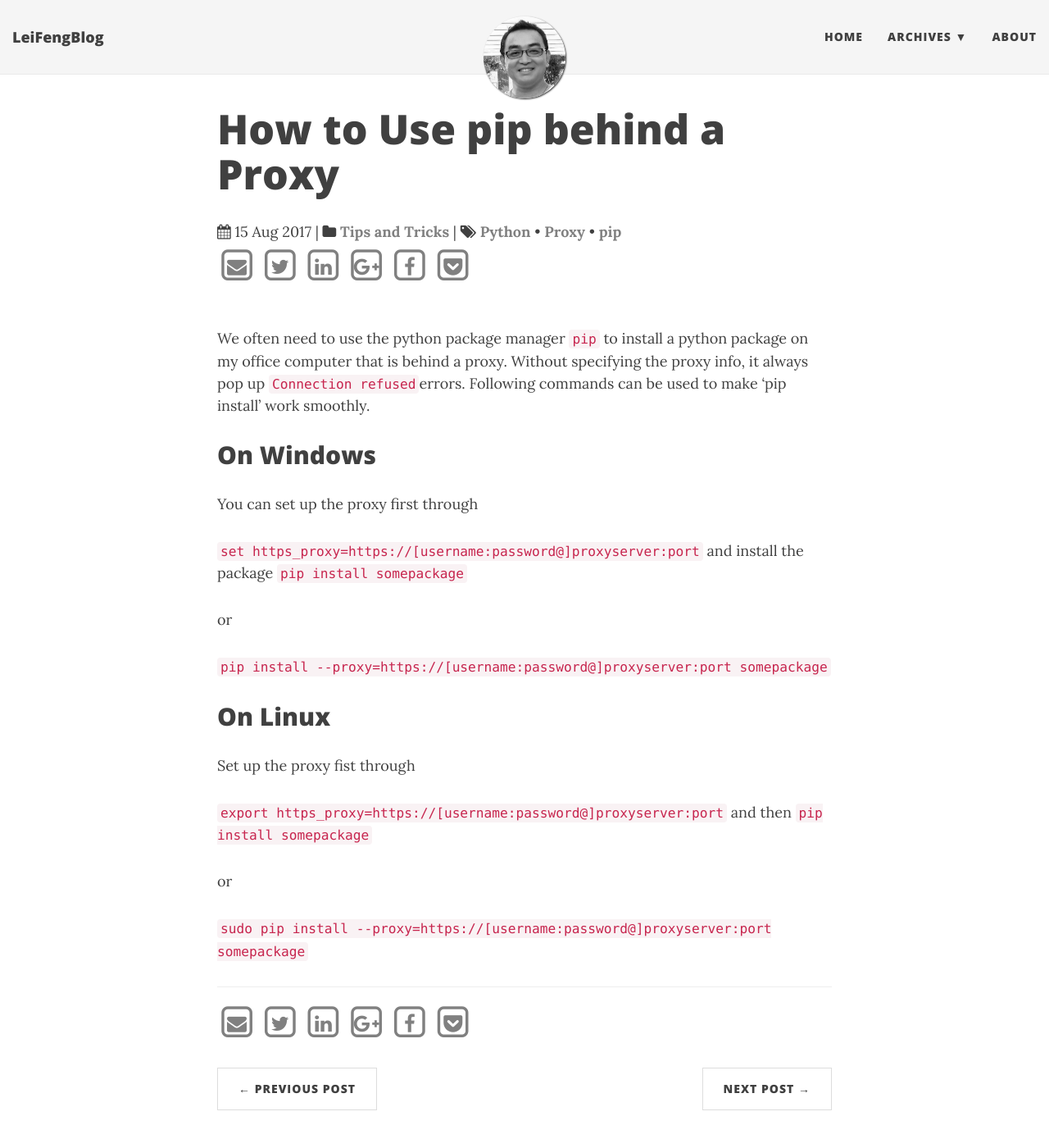
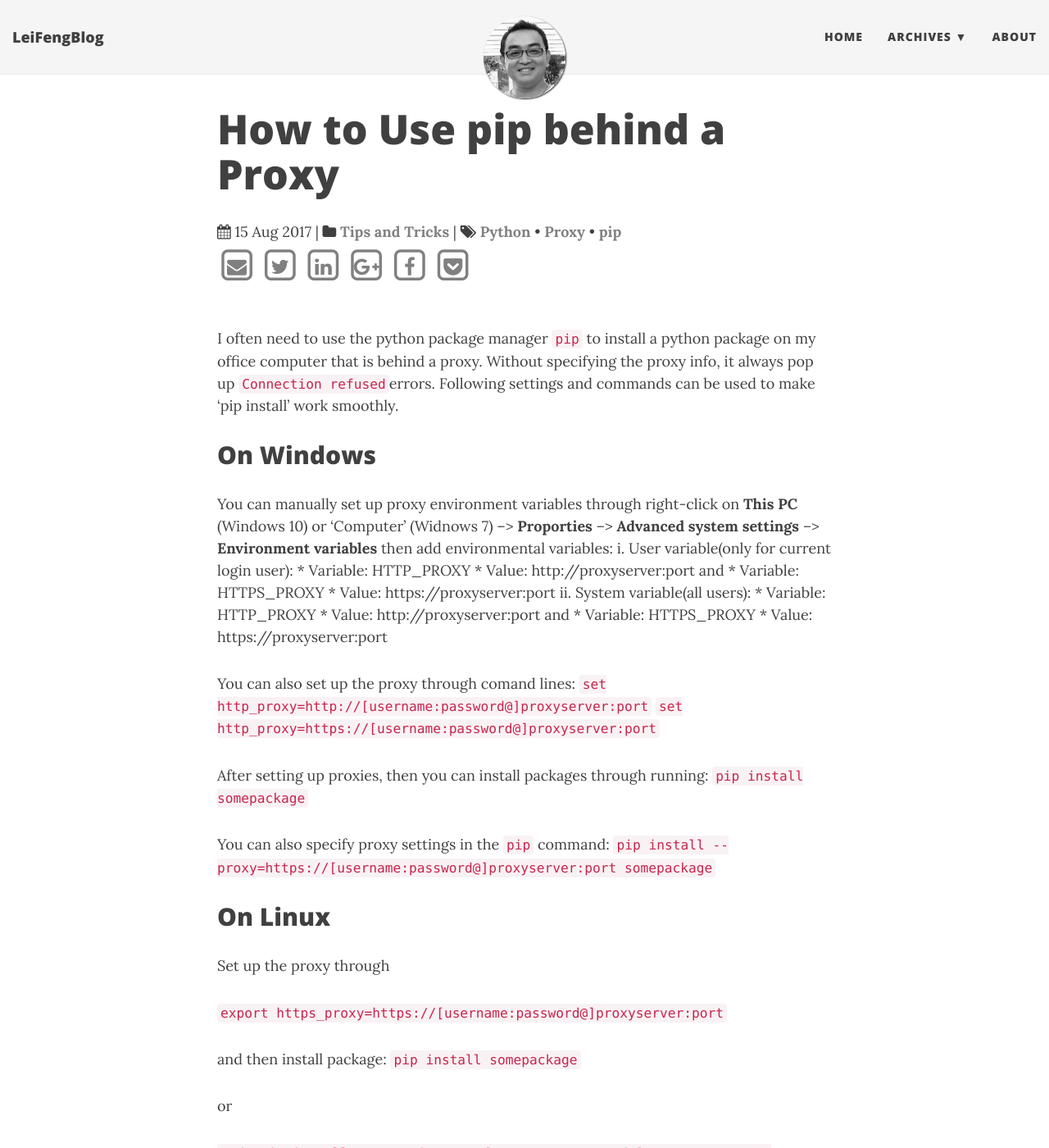
Before and after one commit to stonefl/stonefl.github.io, a Jekyll site: the page built from _posts/2017-09-22-how-to-use-pip-behind-a-proxy.md, in a window 1280 px wide and 1400 px high. Shown: the whole window at 82% size. Built offline with Jekyll 4.4.1, drawn with Linux system fonts in a browser that asks for light colours; nearby versions of some CDN libraries; comment, search, counter and statistics services are not loaded.

Commit message:
Update 2017-09-22-how-to-use-pip-behind-a-proxy.md

```diff
--- a/_posts/2017-09-22-how-to-use-pip-behind-a-proxy.md
+++ b/_posts/2017-09-22-how-to-use-pip-behind-a-proxy.md
@@ -10,23 +10,40 @@ tags:
   - Proxy
   - pip
 ---
-We often need to use the python package manager `pip` to install a python package on my office computer that is behind a proxy. Without specifying the proxy info, it always pop up `Connection refused`errors. Following commands can be used to make 'pip install' work smoothly.
+I often need to use the python package manager `pip` to install a python package on my office computer that is behind a proxy. Without specifying the proxy info, it always pop up `Connection refused`errors. Following settings and commands can be used to make 'pip install' work smoothly.
 <!--more-->
 
 ## On Windows
-You can set up the proxy first through
+You can manually set up proxy environment variables through right-click on **This PC** (Windows 10) or 'Computer' (Widnows 7) --> **Proporties** --> **Advanced system settings** --> **Environment variables** then add environmental variables:
+i. User variable(only for current login user):
+    * Variable: HTTP_PROXY
+    * Value: http://proxyserver:port
+   and
+    * Variable: HTTPS_PROXY
+    * Value: https://proxyserver:port
+ii. System variable(all users):
+    * Variable: HTTP_PROXY
+    * Value: http://proxyserver:port
+   and
+    * Variable: HTTPS_PROXY
+    * Value: https://proxyserver:port
 
-`set https_proxy=https://[username:password@]proxyserver:port` and install the package
+You can also set up the proxy through comand lines:
+`set http_proxy=http://[username:password@]proxyserver:port`
+`set http_proxy=https://[username:password@]proxyserver:port`
+
+After setting up proxies, then you can install packages through running:
 `pip install somepackage`
 
-or
-
+You can also specify proxy settings in the `pip` command:
 `pip install --proxy=https://[username:password@]proxyserver:port somepackage`
 
 ## On Linux
-Set up the proxy fist through
+Set up the proxy through
 
-`export https_proxy=https://[username:password@]proxyserver:port` and then
+`export https_proxy=https://[username:password@]proxyserver:port`
+
+and then install package:
 `pip install somepackage`
 
 or
```
